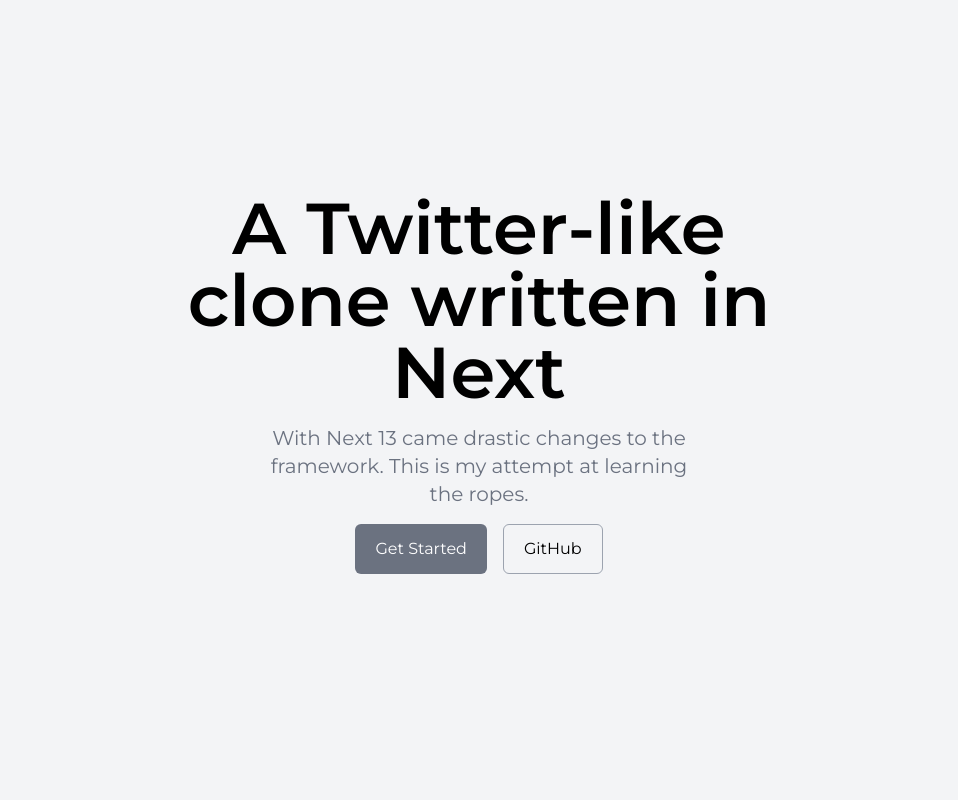
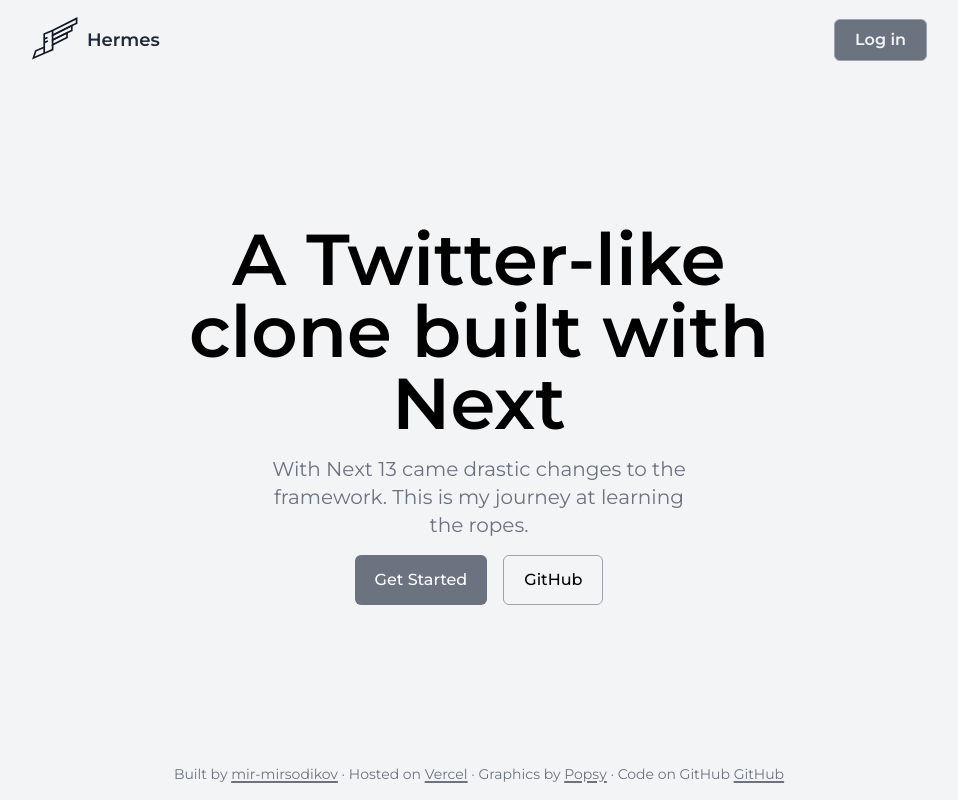
Before and after one commit to mir-mirsodikov/hermes-application-client-next, a Next.js app: page / in a window 1280 px wide. Shown: the whole page, without its empty margins (161-1119 px from the left). Built offline with nearby package versions, Linux system fonts and the light colour scheme.

Commit message:
Created nav bar and footer elements

```diff
--- a/app/layout.tsx
+++ b/app/layout.tsx
@@ -1,21 +1,29 @@
-import './globals.css'
-import { Montserrat } from 'next/font/google'
+import { NavigationBar } from '@/components/nav-bar';
+import './globals.css';
+import { Montserrat } from 'next/font/google';
+import { Footer } from '@/components/footer';
 
-const montserrat = Montserrat({ subsets: ['latin'] })
+const montserrat = Montserrat({ subsets: ['latin'] });
 
 export const metadata = {
   title: 'Create Next App',
   description: 'Generated by create next app',
-}
+};
 
 export default function RootLayout({
   children,
 }: {
-  children: React.ReactNode
+  children: React.ReactNode;
 }) {
   return (
     <html lang="en">
-      <body className={montserrat.className}>{children}</body>
+      <body className={montserrat.className + " flex flex-col justify-between h-screen"}>
+        <div className=''>
+          <NavigationBar />
+        </div>
+        {children}
+        <Footer />
+      </body>
     </html>
-  )
+  );
 }
--- a/app/page.tsx
+++ b/app/page.tsx
@@ -1,16 +1,20 @@
 export default function Home() {
   return (
     <div>
-      <h1 className="text-center text-7xl font-semibold w-1/2 m-auto mt-48">
-        A Twitter-like clone written in Next
+      <h1 className="text-center text-7xl font-semibold w-1/2 m-auto">
+        A Twitter-like clone built with Next
       </h1>
       <p className="text-center text-xl mt-4 w-1/3 m-auto text-gray-500">
-        With Next 13 came drastic changes to the framework. This is my attempt
+        With Next 13 came drastic changes to the framework. This is my journey
         at learning the ropes.
       </p>
-      <div className='flex flex-row justify-center space-x-4 mt-4'>
-        <button className='px-5 py-3 rounded-md bg-gray-500 text-white hover:bg-gray-600'>Get Started</button>
-        <button className='px-5 py-3 border rounded-md border-gray-400 hover:bg-gray-200'>GitHub</button>
+      <div className="flex flex-row justify-center space-x-4 mt-4">
+        <button className="px-5 py-3 rounded-md bg-gray-500 text-white hover:bg-gray-600 font-medium">
+          Get Started
+        </button>
+        <button className="px-5 py-3 border rounded-md border-gray-400 hover:bg-gray-300 font-medium">
+          GitHub
+        </button>
       </div>
     </div>
   );
--- /dev/null
+++ b/components/footer.tsx
@@ -0,0 +1,12 @@
+export function Footer() {
+  return (
+    <footer className='flex p-4 justify-center'>
+      <p className='text-gray-500 text-sm'>
+        Built by <a href='https://github.com/mir-mirsodikov' className='underline underline-offset-2 decoration-2'>mir-mirsodikov</a> &middot;{' '}
+        Hosted on <a href='https://vercel.com' className='underline underline-offset-2 decoration-2'>Vercel</a> &middot;{' '}
+        Graphics by <a href='https://popsy.co' className='underline underline-offset-2 decoration-2'>Popsy</a> &middot;{' '}
+        Code on GitHub <a href='https://github.com/mir-mirsodikov/hermes-application-client-next' className='underline underline-offset-2 decoration-2'>GitHub</a>
+       </p>
+    </footer>
+  );
+}
--- /dev/null
+++ b/components/icons.tsx
@@ -0,0 +1,26 @@
+export function HermesLogo() {
+  return (
+    <svg
+      // width="24"
+      // height="24"
+      viewBox="0 0 20 20"
+      fill="none"
+      xmlns="http://www.w3.org/2000/svg"
+      className='w-12 h-12'
+    >
+      <path d="M9 6V8L19 3V1L9 6Z" stroke="#111827" strokeWidth="0.7" />
+      <path d="M9 8V10L17 6V4L9 8Z" stroke="#111827" strokeWidth="0.7" />
+      <path d="M9 10V12L15 9V7L9 10Z" stroke="#111827" strokeWidth="0.7" />
+      <path
+        d="M9 6L5.5 7.5V13M5.5 15.5C6.86683 14.9142 7.63316 14.5858 9 14V12M5.5 15.5V13M5.5 15.5L1 17.5L2 14.5L5.5 13"
+        stroke="#111827"
+        strokeWidth="0.7"
+      />
+      <path
+        d="M5.44816 9.58809L6.88191 8.9215M5.61796 11.0785L7.05172 10.4119"
+        stroke="#111827"
+        strokeWidth="0.7"
+      />
+    </svg>
+  );
+}
--- /dev/null
+++ b/components/nav-bar.tsx
@@ -0,0 +1,17 @@
+import { HermesLogo } from './icons';
+
+export function NavigationBar() {
+  return (
+    <div className='flex justify-between h-20 items-center'>
+      <div className='flex flex-row space-x-2 items-center ml-48'>
+        <HermesLogo />
+        <p className='font-semibold text-gray-800 text-lg'>Hermes</p>
+      </div>
+      <div>
+      </div>
+      <div className='mr-48'>
+        <button className='font-semibold border text-gray-100 bg-gray-500 px-5 py-2 rounded-md border-gray-400 hover:bg-gray-600'>Log in</button>
+      </div>
+    </div>
+  )
+}
```
Also changed, not shown: public/hermes-logo-small.svg (added), public/hermes-logo.svg (added).
